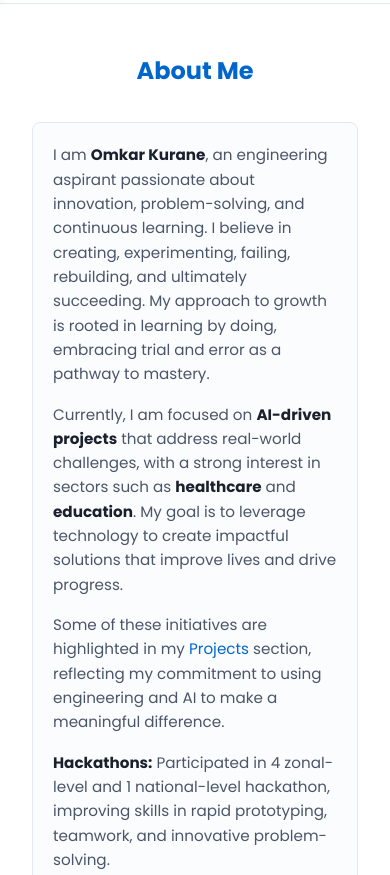
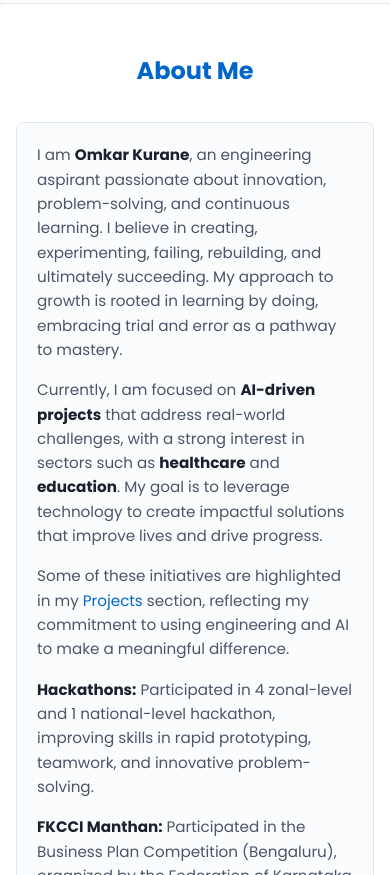
Before and after one commit to om-kar444/Portfilio, a website: page index.html in a window 390 px wide. Shown: the part 840-1715 px from the top of the page. Drawn offline with nearby package versions, Linux system fonts and the light colour scheme.

Commit message:
commited

```diff
--- a/style.css
+++ b/style.css
@@ -959,11 +959,14 @@ footer {
     }
 
     .about-container {
-        padding: 0 1rem;
+        padding: 0;
+        max-width: 100%;
     }
 
     .about-box {
         padding: 1.5rem;
+        max-width: 100%;
+        margin: 0;
     }
 
     .about-box p {
@@ -1031,6 +1034,8 @@ footer {
 
     .about-box {
         padding: 1.25rem;
+        max-width: 100%;
+        margin: 0;
     }
 
     .about-box p {
```
